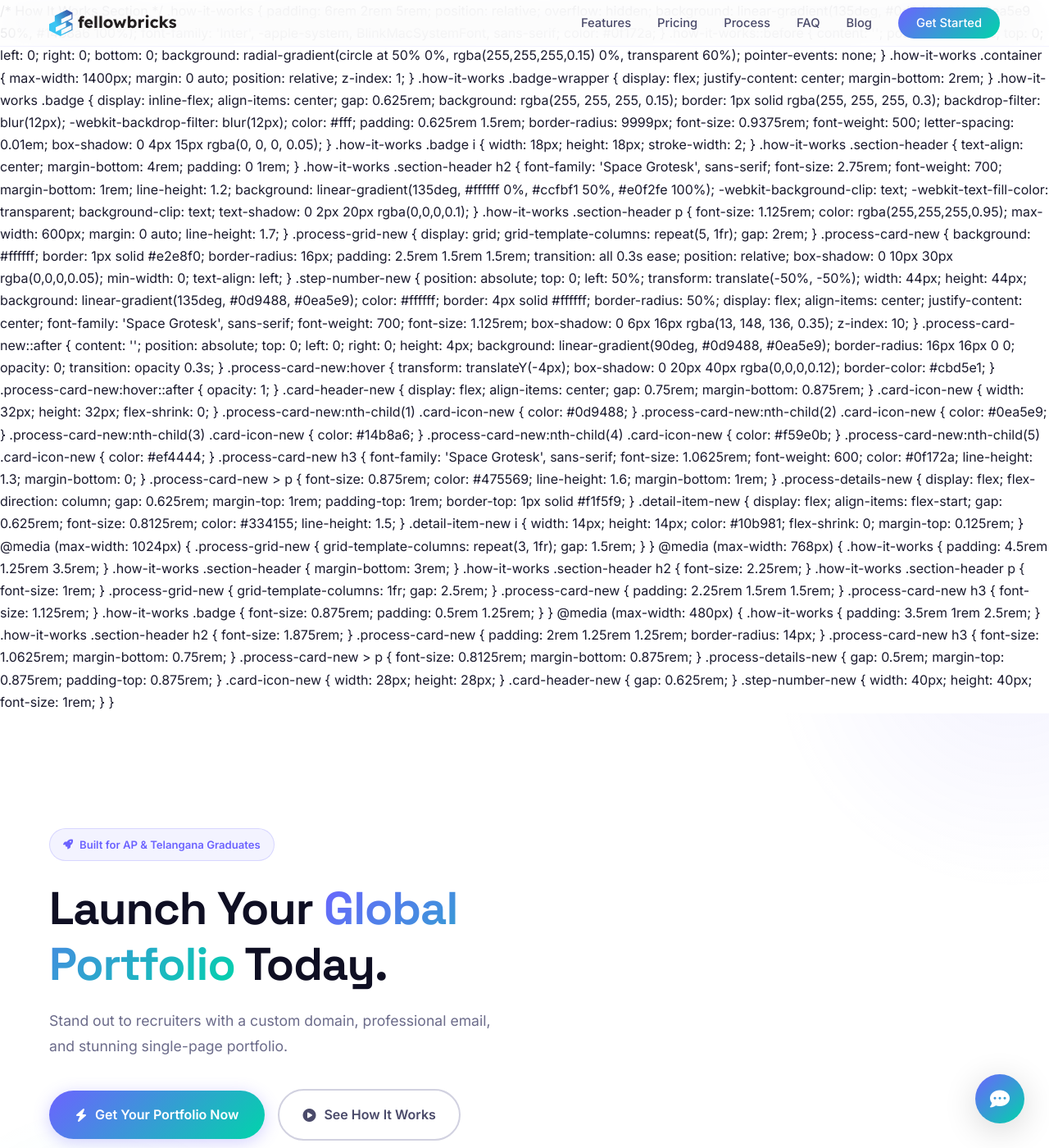
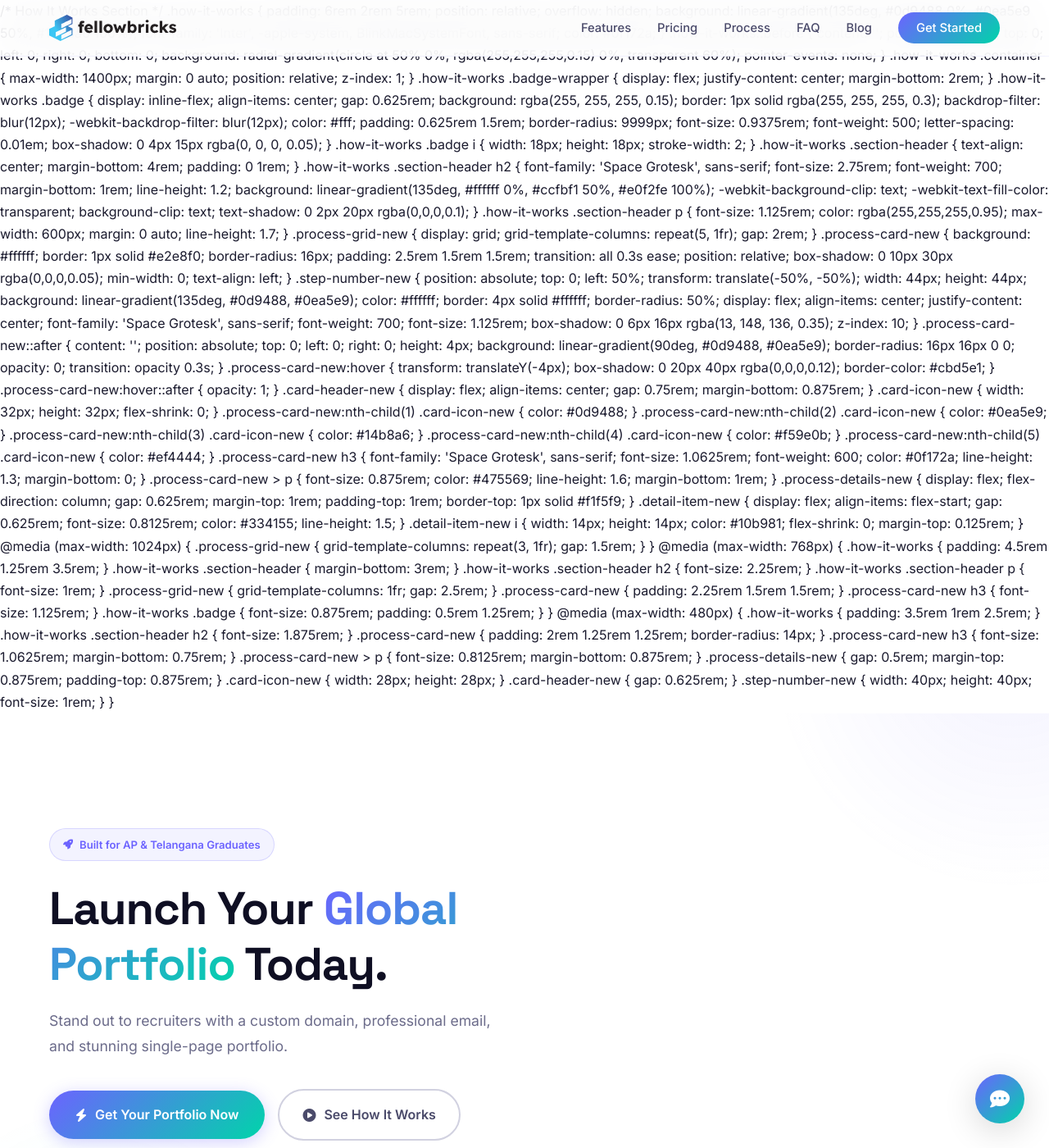
Before and after one commit to zerorapid/fellowbricks, a Jekyll site: the page index.html, which Jekyll copies as it is, in a window 1280 px wide and 1400 px high. Shown: the whole window at 82% size. Built offline with Jekyll 4.4.1, drawn with Linux system fonts in a browser that asks for light colours; a script that is not in the unit is left out; some of the changed text lies outside the part shown.

Commit message:
Increase navbar height and remove coupon note text

```diff
--- a/index.html
+++ b/index.html
@@ -98,13 +98,13 @@
             -webkit-backdrop-filter: blur(20px);
             border-bottom: 1px solid rgba(108, 99, 255, 0.08);
             transition: all 0.3s ease;
-            padding: 12px 0;
+            padding: 18px 0;
         }
 
         .navbar.scrolled {
             background: rgba(255, 255, 255, 0.95);
             box-shadow: var(--shadow-md);
-            padding: 8px 0;
+            padding: 12px 0;
         }
 
         .nav-container {
@@ -2069,9 +2069,7 @@
                     </a>
                 </div>
             </div>
-            <div class="coupon-note fade-up">
-                <p>🎉 Use coupon code <strong>GRADUATE2026</strong> at checkout to get these special prices. Offer valid for students from AP & Telangana colleges.</p>
-            </div>
+            <!-- Coupon note removed -->
         </div>
     </section>
 
```
